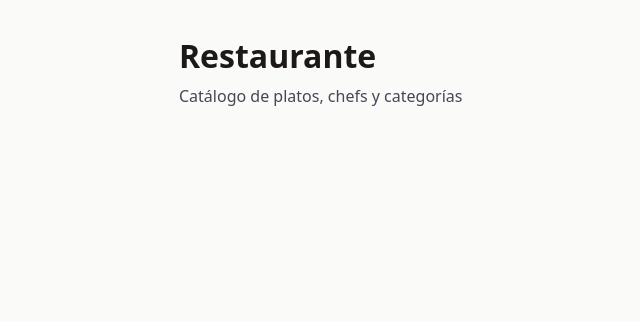
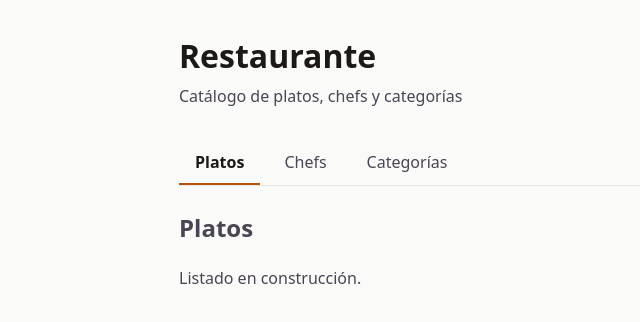
Before and after one commit to jimm-96/Lab8_FrontEnd, a React (Vite) app: page / in a window 1280 px wide. Shown: the top 322 px of the page, without its empty margins (1-641 px from the left). Built offline with nearby package versions, Linux system fonts and the light colour scheme.

Commit message:
Agrego navegación por pestañas y los componentes base de los listados
Creo PlatosList, ChefsList y CategoriasList como componentes vacíos y los conecto a pestañas en App, para que cada integrante complete su listado sin modificar App.jsx.

```diff
--- a/src/App.css
+++ b/src/App.css
@@ -17,3 +17,30 @@
 .app-header p {
   margin: 0.25rem 0 0;
 }
+
+.tabs {
+  display: flex;
+  gap: 0.5rem;
+  margin-bottom: 1.5rem;
+  border-bottom: 1px solid var(--border);
+}
+
+.tab {
+  padding: 0.6rem 1rem;
+  border: none;
+  border-bottom: 2px solid transparent;
+  background: none;
+  color: var(--text);
+  font: inherit;
+  cursor: pointer;
+}
+
+.tab:hover {
+  color: var(--text-h);
+}
+
+.tab-activa {
+  border-bottom-color: var(--accent);
+  color: var(--text-h);
+  font-weight: 600;
+}
--- a/src/App.jsx
+++ b/src/App.jsx
@@ -1,6 +1,20 @@
+import { useState } from 'react'
+import CategoriasList from './components/CategoriasList'
+import ChefsList from './components/ChefsList'
+import PlatosList from './components/PlatosList'
 import './App.css'
 
+// Cada pestaña muestra el listado de un recurso de la API.
+const PESTANAS = [
+  { id: 'platos', titulo: 'Platos', Componente: PlatosList },
+  { id: 'chefs', titulo: 'Chefs', Componente: ChefsList },
+  { id: 'categorias', titulo: 'Categorías', Componente: CategoriasList },
+]
+
 function App() {
+  const [activa, setActiva] = useState(PESTANAS[0].id)
+  const { Componente } = PESTANAS.find((p) => p.id === activa)
+
   return (
     <div className="app">
       <header className="app-header">
@@ -8,7 +22,23 @@ function App() {
         <p>Catálogo de platos, chefs y categorías</p>
       </header>
 
-      <main className="app-main"></main>
+      <nav className="tabs">
+        {PESTANAS.map((p) => (
+          <button
+            key={p.id}
+            type="button"
+            className={p.id === activa ? 'tab tab-activa' : 'tab'}
+            aria-pressed={p.id === activa}
+            onClick={() => setActiva(p.id)}
+          >
+            {p.titulo}
+          </button>
+        ))}
+      </nav>
+
+      <main className="app-main">
+        <Componente />
+      </main>
     </div>
   )
 }
--- /dev/null
+++ b/src/components/CategoriasList.jsx
@@ -0,0 +1,13 @@
+// Listado de categorías — a cargo de Maicol (rama feature/listado-categorias).
+// Pendiente: usar getCategorias() de ../api con useState + useEffect y mostrar
+// los estados de carga, error y la lista.
+function CategoriasList() {
+  return (
+    <section>
+      <h2>Categorías</h2>
+      <p>Listado en construcción.</p>
+    </section>
+  )
+}
+
+export default CategoriasList
--- /dev/null
+++ b/src/components/ChefsList.jsx
@@ -0,0 +1,13 @@
+// Listado de chefs — a cargo de Christian (rama feature/listado-chefs).
+// Pendiente: usar getChefs() de ../api con useState + useEffect y mostrar
+// los estados de carga, error y la lista.
+function ChefsList() {
+  return (
+    <section>
+      <h2>Chefs</h2>
+      <p>Listado en construcción.</p>
+    </section>
+  )
+}
+
+export default ChefsList
--- /dev/null
+++ b/src/components/PlatosList.jsx
@@ -0,0 +1,13 @@
+// Listado de platos — a cargo de Joaquín (rama feature/listado-platos).
+// Pendiente: usar getPlatos() de ../api con useState + useEffect y mostrar
+// los estados de carga, error y la lista.
+function PlatosList() {
+  return (
+    <section>
+      <h2>Platos</h2>
+      <p>Listado en construcción.</p>
+    </section>
+  )
+}
+
+export default PlatosList
```
